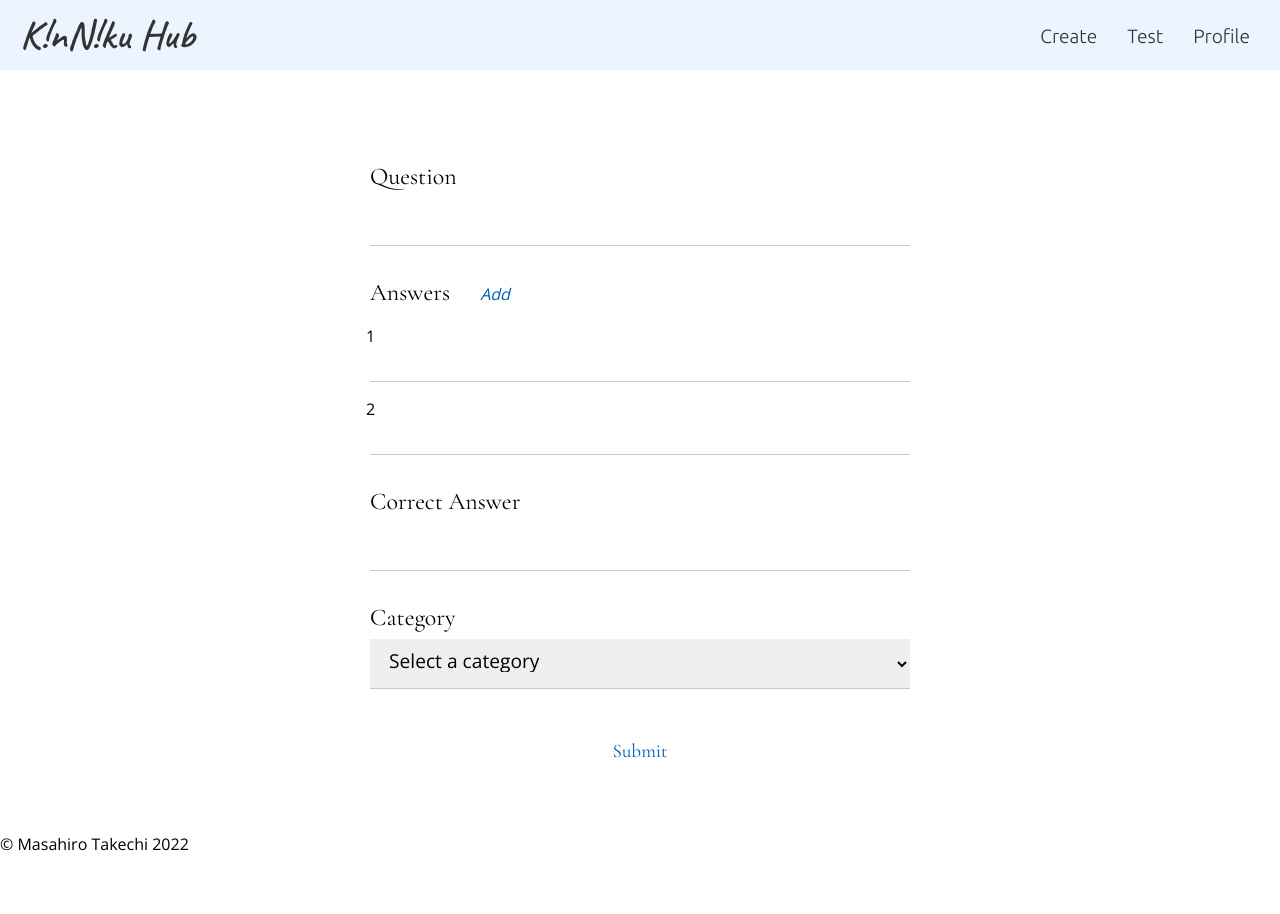
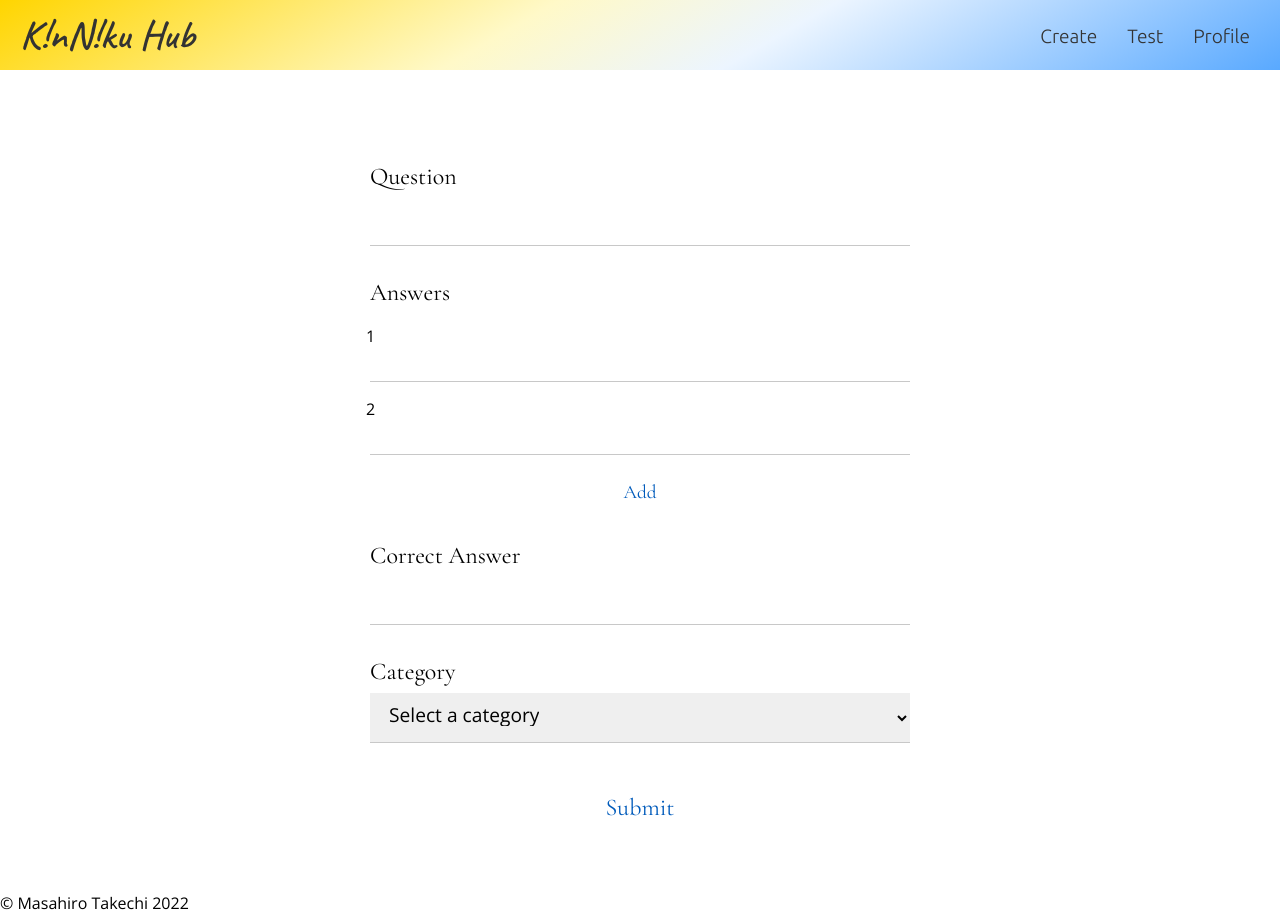
Before and after one commit to mtake986/kinniku-hub, a React (Create React App) app: page /kinniku-quiz/new in a window 1280 px wide. Before the commit the page ends 855 px from the top, so only its background shows below. Built offline with nearby package versions, Linux system fonts and the light colour scheme; no server answers.

Commit message:
style for header, show allQuizzes comp. as quiz home

```diff
--- a/src/App.js
+++ b/src/App.js
@@ -27,10 +27,9 @@ function App() {
           <Route path="/" element={<Home />}/>
           {/* <Route path="about" element={<About />}/> */}
           <Route path="kinniku-quiz" element={<QuizHome />}>
-            <Route path="home" element={<QuizSelect />} />
+            <Route path="home" element={<AllQuizzes />} />
             <Route path="new" element={<FormikNewQuiz />} />
             <Route path="quiz" element={<Quiz />} />
-            <Route path="all-quizzes" element={<AllQuizzes />} />
           </Route>
           <Route path="profile/:userId" element={<Profile />}/>
           <Route path="*" element={<ErrorPage />}/>
--- a/src/components/FormikNewQuiz.jsx
+++ b/src/components/FormikNewQuiz.jsx
@@ -34,6 +34,8 @@ export const FormikNewQuiz = () => {
   const [focused, setFocused] = useState(false);
   const [addHover, setAddHover] = useState(false);
   const [submitBtnHover, setSubmitBtnHover] = useState(false);
+
+
 
   return (
     <div className='formikNewQuiz'>
@@ -90,16 +92,6 @@ export const FormikNewQuiz = () => {
                   <label htmlFor='answers1' style={label}>
                     Answers
                   </label>
-                  {values.answers.length <= 3 && (
-                    <i
-                      style={addHover ? moreAnswerIconHover : moreAnswerIcon}
-                      onClick={() => arrayHelpers.push('')}
-                      onMouseEnter={() => setAddHover(true)}
-                      onMouseLeave={() => setAddHover(false)}
-                    >
-                      Add
-                    </i>
-                  )}
                   {errors.answers &&
                   touched.answers &&
                   errors.answers === 'Duplicate answers are not allowed' ? (
@@ -123,7 +115,7 @@ export const FormikNewQuiz = () => {
                                   case 3:
                                     return setFocused('a4');
                                   default:
-                                    return setFocused('')
+                                    return setFocused('');
                                 }
                               }}
                               onBlur={() => {
@@ -137,7 +129,7 @@ export const FormikNewQuiz = () => {
                                   case 3:
                                     return setFocused('');
                                   default:
-                                    return setFocused('')
+                                    return setFocused('');
                                 }
                               }}
                               style={
@@ -177,6 +169,17 @@ export const FormikNewQuiz = () => {
                         </div>
                       ))
                     : null}
+                  {values.answers.length <= 3 ? (
+                    <div
+                      // style={addHover ? moreAnswerIconHover : moreAnswerIcon}
+                      style={moreAnswerIcon}
+                      onClick={() => arrayHelpers.push('')}
+                      // onMouseEnter={() => setAddHover(true)}
+                      // onMouseLeave={() => setAddHover(false)}
+                    >
+                      Add
+                    </div>
+                  ) : null}
                 </div>
               )}
             />
@@ -186,7 +189,7 @@ export const FormikNewQuiz = () => {
                 Correct Answer
               </label>
               <Field
-                min="1"
+                min='1'
                 max={values.answers.length}
                 type='number'
                 name='correctAnswer'
@@ -247,6 +250,7 @@ export const FormikNewQuiz = () => {
   );
 };
 
+// ========== Styles =========
 const labelInputContainer = {
   background: '',
   margin: '20px 0',
@@ -255,7 +259,7 @@ const labelInputContainer = {
 const label = {
   fontSize: '1.5rem',
   margin: '10px 0 5px',
-  fontFamily: "'Cormorant Garamond', serif"
+  fontFamily: "'Cormorant Garamond', serif",
 };
 
 const quizFormInputText = {
@@ -267,7 +271,7 @@ const quizFormInputText = {
   fontSize: '1.2rem',
   padding: '10px 15px',
   marginTop: '5px',
-  transition:".3s",
+  transition: '.3s',
 };
 const focusStyle = {
   display: 'block',
@@ -279,8 +283,8 @@ const focusStyle = {
   outline: 'none',
   borderBottom: '1px solid #005bbb',
   marginTop: '5px',
-  background: "#ecf5ff",
-  transition:".3s",
+  background: '#ecf5ff',
+  transition: '.3s',
 };
 
 const quizFormErrMsg = {
@@ -288,24 +292,6 @@ const quizFormErrMsg = {
   fontSize: '.9rem',
 };
 
-const moreAnswerIcon = {
-  fontSize: '1rem',
-  color: '#005bbb',
-  marginLeft: '20px',
-  padding: '0px 10px',
-  cursor: 'pointer',
-  transition: ".3s",
-};
-
-const moreAnswerIconHover = {
-  fontSize: '1rem',
-  color: '#005bbb',
-  marginLeft: '20px',
-  padding: '0px 10px',
-  cursor: 'pointer',
-  transition: ".3s",
-  opacity: ".7",
-}
 // This includes an answer and error
 const answerContainer = {
   display: 'flex',
@@ -318,24 +304,47 @@ const indexAnswerIconContainer = {
   display: 'flex',
   alignItems: 'center',
   gap: '10px',
-  position: "relative",
+  position: 'relative',
 };
 
 const answerIndex = {
-  position: "absolute",
-  top: "-4px",
-  left: "-4px",
+  position: 'absolute',
+  top: '-4px',
+  left: '-4px',
   fontSize: '1rem',
 };
 const removeIcon = {
-  position: "absolute",
-  top: "0px",
-  right: "-8px",
+  position: 'absolute',
+  top: '0px',
+  right: '-8px',
   fontSize: '1.2rem',
   color: 'red',
   cursor: 'pointer',
   height: '25px',
 };
+
+const moreAnswerIcon = {
+  fontSize: '1.2rem',
+  fontFamily: "'Cormorant Garamond', serif",
+  color: '#005bbb',
+  padding: '5px 10px',
+  marginTop: "20px",
+  cursor: 'pointer',
+  transition: '.3s',
+  textAlign: 'center',
+};
+
+// const moreAnswerIconHover = {
+//   fontSize: '1.2rem',
+//   fontFamily: "'Cormorant Garamond', serif",
+//   color: '#005bbb',
+//   padding: '5px 10px',
+//   marginTop: "20px",
+//   cursor: 'pointer',
+//   transition: '.3s',
+//   textAlign: 'center',
+//   opacity: ".7"
+// };
 
 const submitButton = {
   padding: '10px 18px',
@@ -343,13 +352,12 @@ const submitButton = {
   borderRadius: '5px',
   border: 'none',
   width: '100%',
-  fontSize: '1rem',
   cursor: 'pointer',
   transition: '.3s',
   background: 'none',
-  color: "#005bbb",
-  fontSize: "1.2rem",
-  fontFamily: "'Cormorant Garamond', serif"
+  color: '#005bbb',
+  fontSize: '1.5rem',
+  fontFamily: "'Cormorant Garamond', serif",
 };
 
 const submitButtonHover = {
@@ -358,13 +366,12 @@ const submitButtonHover = {
   borderRadius: '5px',
   border: 'none',
   width: '100%',
-  fontSize: '1rem',
   cursor: 'pointer',
   transition: '.3s',
   background: '#ecf5ff',
-  color: "#005bbb",
-  fontSize: "1.2rem",
-  fontFamily: "'Cormorant Garamond', serif"
-}
+  color: '#005bbb',
+  fontSize: '1.5rem',
+  fontFamily: "'Cormorant Garamond', serif",
+};
 
 export default FormikNewQuiz;
--- a/src/components/Quiz.jsx
+++ b/src/components/Quiz.jsx
@@ -59,7 +59,7 @@ const Quiz = () => {
     // add some styles to answers depending on correct or not
     if (correctAnswerIndex === answerIndex) {
       setPoints(prevState => prevState + 1);
-      setUsersCorrectAnswers([...usersCorrectAnswers, answerIndex]);
+      setUsersCorrectAnswers([...usersCorrectAnswers, quizIndex]);
       e.target.className = await 'selected correctAnswerClicked';
     } else {
       e.target.className = await 'selected incorrectAnswerClicked';
--- a/src/components/QuizResultWindow.jsx
+++ b/src/components/QuizResultWindow.jsx
@@ -4,10 +4,10 @@ import { riEditBoxLine, riDeleteBinLine } from '../icons/icons'
 import { handleQuizEdit, handleQuizDelete } from '../hooks/quizCRUD'
 import { biCircle, biPlus } from '../icons/icons'
 
-const QuizResultWindow = ({correctAnswers, points, quizzes}) => {
+const QuizResultWindow = ({usersCorrectAnswers, points, quizzes}) => {
   return (
     <div className="quizResultWindow">
-      {correctAnswers}
+      {usersCorrectAnswers}
       <h3 className="quizResutlText">You aced {points} out of {quizzes.length} ({Math.round(points/quizzes.length*10000) / 100}%).</h3>
       {quizzes.length === 0 ? <Loading color={"#005bbb"} /> : ""}
       {quizzes.map((quiz, quizIndex) => (
@@ -17,7 +17,7 @@ const QuizResultWindow = ({correctAnswers, points, quizzes}) => {
             <p className="quizQuestion">{quiz.question}</p>
           </div>
           <div className="icons">
-            {correctAnswers.includes(quizIndex+1) ? (
+            {usersCorrectAnswers.includes(quizIndex+1) ? (
               <i className="biCircle">{biCircle}</i>
             ) : (
               <i className="biPlus">{biPlus}</i>
--- a/src/components/QuizSelect.jsx
+++ b/src/components/QuizSelect.jsx
@@ -7,6 +7,7 @@ const QuizSelect = () => {
     <div id="quizSelect">
       <div>Select a type of quiz</div>
       <h4><Link to="/kinniku-quiz/quiz">Quiz</Link></h4>
+      <h4><Link to="/kinniku-quiz/all-quizzes">All Quizzes</Link></h4>
     </div>
 
   )
--- a/src/styles/Header.css
+++ b/src/styles/Header.css
@@ -10,7 +10,8 @@
           justify-content: space-between;
   padding: 10px 20px;
   font-size: 1.5rem;
-  background: #ecf5ff;
+  background: #ffd500;
+  background: linear-gradient(150deg, #ffd500 0%, #fff9c8 40%, #ecf5ff 60%, #59a9ff 100%);
 }
 
 #appHeader #logo a {
--- a/src/styles/Header.scss
+++ b/src/styles/Header.scss
@@ -6,11 +6,18 @@
   justify-content: space-between;
   padding: 10px 20px;
   font-size: 1.5rem;
-  background: $colorAccent1Lighter;
+  background: rgb(255,213,0);
+  background: linear-gradient(150deg, rgba(255,213,0,1) 0%, rgba(255,249,200,1) 40%, rgba(236,245,255,1) 60%, rgba(89,169,255,1) 100%);
   #logo {
     a {
       font-size: $fzLarge;
       font-family: $fontLogo;
+      // background: #FFD500;
+      // background: -webkit-linear-gradient(to top, #FFD500 0%, #FFD500 45%, #005BBB 46%, #005BBB 100%);
+      // background: -moz-linear-gradient(to top, #FFD500 0%, #FFD500 45%, #005BBB 46%, #005BBB 100%);
+      // background: linear-gradient(to top, #FFD500 0%, #FFD500 45%, #005BBB 46%, #005BBB 100%);
+      // -webkit-background-clip: text;
+      // -webkit-text-fill-color: transparent;
     }
   }
   #appNav{
--- a/src/styles/Variables.scss
+++ b/src/styles/Variables.scss
@@ -4,8 +4,8 @@ $colorAccent1: #005bbb;
 $colorAccent1Light: #59a9ff;
 $colorAccent1Lighter: #ecf5ff;
 $colorAccent2: #ffd500;
-$colorAccent2Light: rgb(255, 225, 100);
-$colorAccent2Lighter: rgb(255, 249, 200);
+$colorAccent2Light: #ffe164;
+$colorAccent2Lighter: #fff9c8;
 
 $color-background: #fff;
 $colorGoodBtn: red;
--- a/src/styles/quiz.css
+++ b/src/styles/quiz.css
@@ -260,19 +260,27 @@
   display: -webkit-box;
   display: -ms-flexbox;
   display: flex;
+  gap: 10px;
 }
 
-.allQuizzes .eachQuizContainer div.icons .biCircle {
+.allQuizzes .eachQuizContainer div.icons .biCircle, .allQuizzes .eachQuizContainer div.icons .riEditBoxLine {
   color: #005bbb;
+  font-size: 1.2rem;
   height: 20px;
 }
 
-.allQuizzes .eachQuizContainer div.icons .biPlus {
+.allQuizzes .eachQuizContainer div.icons .biPlus, .allQuizzes .eachQuizContainer div.icons .riDeleteBinLine {
   -webkit-transform: rotate(225deg) translate(-2px, -2px);
           transform: rotate(225deg) translate(-2px, -2px);
   font-size: 1.5rem;
   height: 20px;
   color: red;
+}
+
+.allQuizzes .eachQuizContainer div.icons .riDeleteBinLine {
+  -webkit-transform: none;
+          transform: none;
+  font-size: 1.2rem;
 }
 
 .quizResultWindow {
```
Also changed, not shown: src/styles/quiz.scss (+13 -2 lines), 2 other files (tests, documents, lock files or other folders).
